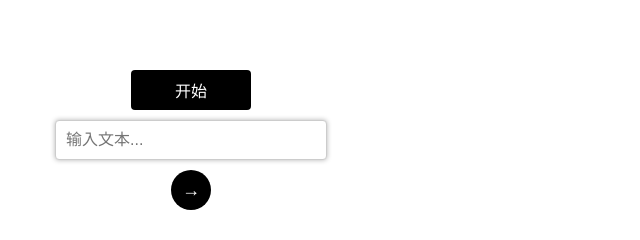
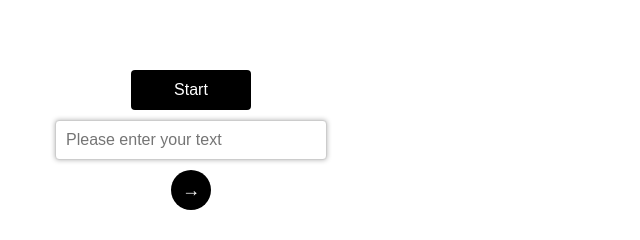
Before and after one commit to zhanghuidan666/TypeJP2, a plain HTML site: page index.html in a window 1280 px wide. Shown: the part 260-500 px from the top of the page, 449-1089 px from the left. Drawn offline with Linux system fonts and the light colour scheme.

Commit message:
Update index.html

```diff
--- a/index.html
+++ b/index.html
@@ -145,8 +145,8 @@
 
   <div id="input-container">
     <!-- “开始”按钮，点击后消失 -->
-    <button id="start-btn" type="button">开始</button>
-    <input id="text-input" type="text" placeholder="输入文本..." />
+    <button id="start-btn" type="button">Start</button>
+    <input id="text-input" type="text" placeholder="Please enter your text" />
     <button id="submit-btn" type="button">&#x2192;</button>
   </div>
 
@@ -316,7 +316,7 @@
         if (currentIndex < textList.length) {
           startRound();
         } else {
-          alert("恭喜，你已完成所有文本！");
+          alert("Congratulations, you have completed all the tests!");
           generateCSV();
         }
       }
```
